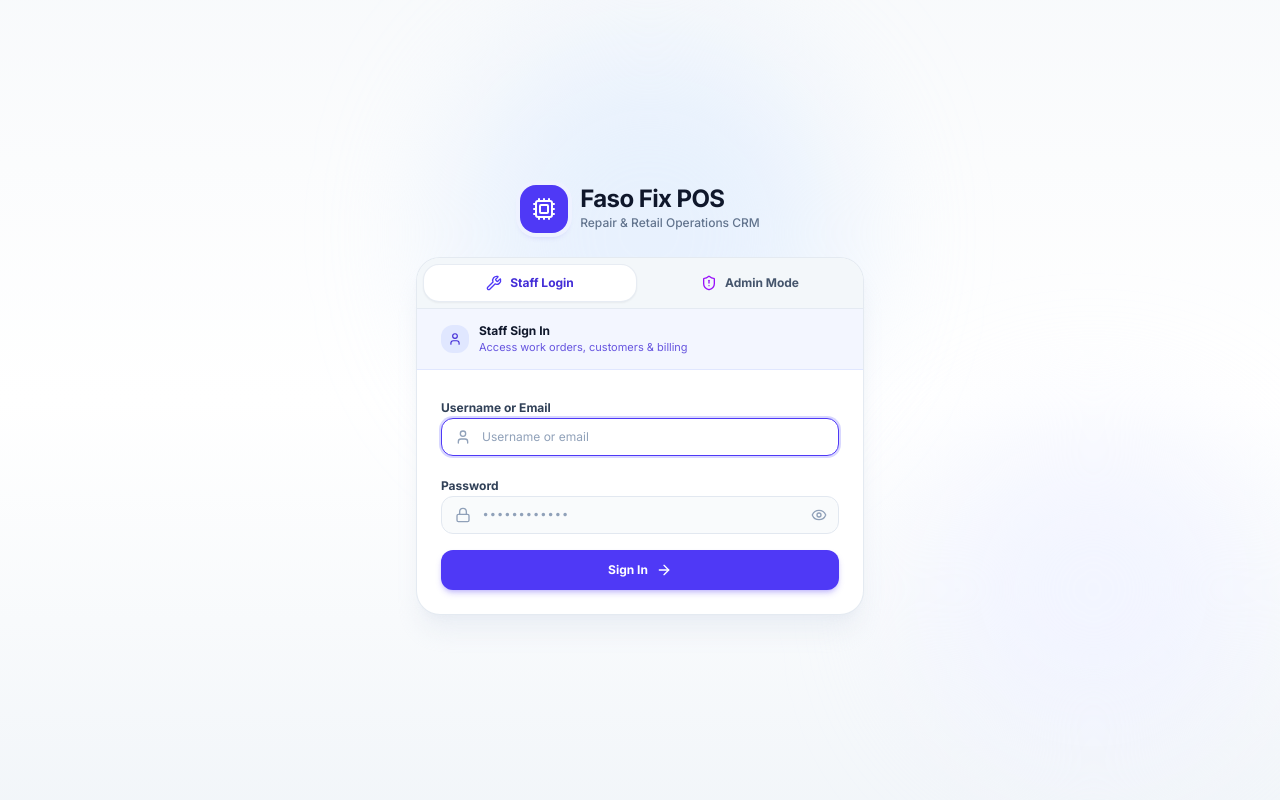
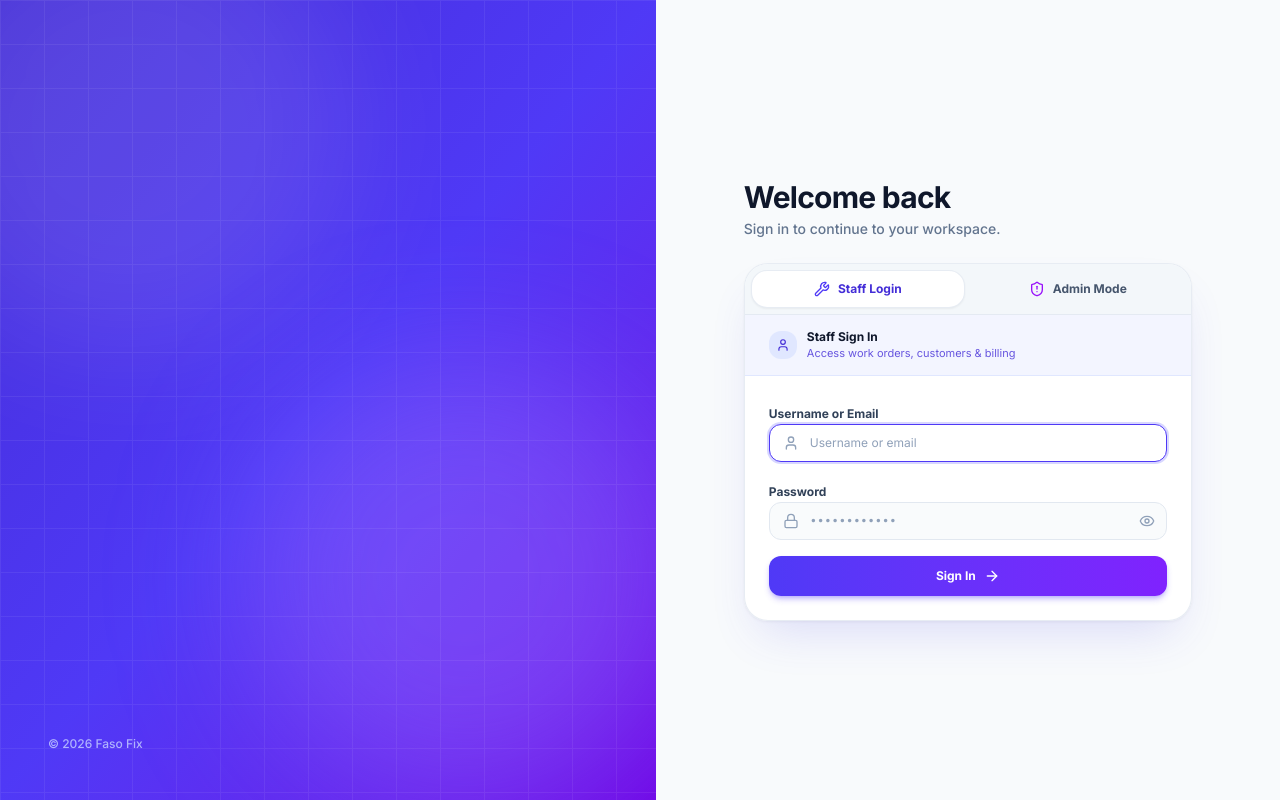
Before and after one commit to Ay4uh/faso-fix-pos, a React (Vite) app: page / in a window 1280 px wide. Built offline with nearby package versions, Linux system fonts and the light colour scheme; no server answers.

Commit message:
style(login): split-screen brand panel, remove CRM tagline, polished card

```diff
--- a/src/components/LoginPage.tsx
+++ b/src/components/LoginPage.tsx
@@ -131,27 +131,73 @@ export const LoginPage: React.FC<LoginPageProps> = ({ onLoginSuccess, sessionExp
   };
 
   return (
-    <div className="relative min-h-screen overflow-hidden bg-gradient-to-b from-slate-50 via-white to-slate-100/80 flex flex-col justify-center items-center p-4 sm:p-6 text-slate-800 select-none">
-      {/* Soft Ambient Glows */}
-      <div className="absolute top-12 left-1/2 -translate-x-1/2 w-96 h-96 bg-blue-100/60 rounded-full blur-3xl pointer-events-none ui-float-ambient" />
-      <div className="absolute bottom-10 right-10 w-80 h-80 bg-indigo-50/70 rounded-full blur-3xl pointer-events-none ui-float-ambient-slow" />
+    <div className="relative min-h-screen overflow-hidden bg-slate-50 lg:grid lg:grid-cols-[1.05fr_1fr] text-slate-800 select-none">
+      {/* Left Brand Showcase (desktop) */}
+      <div className="hidden lg:flex relative flex-col justify-between overflow-hidden bg-gradient-to-br from-indigo-700 via-indigo-600 to-violet-700 p-12 text-white">
+        <div className="absolute -top-24 -left-24 w-[28rem] h-[28rem] bg-white/10 rounded-full blur-3xl pointer-events-none ui-float-ambient" />
+        <div className="absolute bottom-0 right-0 w-[26rem] h-[26rem] bg-violet-400/30 rounded-full blur-3xl pointer-events-none ui-float-ambient-slow" />
+        <div
+          className="absolute inset-0 opacity-[0.07] pointer-events-none"
+          style={{
+            backgroundImage:
+              'linear-gradient(rgba(255,255,255,0.9) 1px, transparent 1px), linear-gradient(90deg, rgba(255,255,255,0.9) 1px, transparent 1px)',
+            backgroundSize: '44px 44px',
+          }}
+        />
+
+        <div className="relative flex items-center gap-3 ui-view-enter">
+          <div className="w-11 h-11 rounded-2xl bg-white/15 backdrop-blur border border-white/25 flex items-center justify-center shadow-lg">
+            <Cpu className="w-5 h-5" />
+          </div>
+          <span className="text-xl font-black tracking-tight">Faso Fix POS</span>
+        </div>
+
+        <div className="relative space-y-6 max-w-md ui-view-enter">
+          <h2 className="text-4xl xl:text-5xl font-black leading-[1.05] tracking-tight text-balance">
+            Every repair,
+            <br />
+            <span className="text-indigo-200">on time.</span>
+          </h2>
+          <div className="space-y-3">
+            {[
+              'Track every device from check-in to pickup',
+              'Instant alerts when a promise date is missed',
+              'Quotes, payments & receipts in one place',
+            ].map((line) => (
+              <div key={line} className="flex items-center gap-3 text-sm text-indigo-50/95 font-medium">
+                <span className="w-6 h-6 rounded-lg bg-white/15 border border-white/20 flex items-center justify-center shrink-0">
+                  <ArrowRight className="w-3.5 h-3.5" />
+                </span>
+                {line}
+              </div>
+            ))}
+          </div>
+        </div>
+
+        <p className="relative text-xs text-indigo-200/80 font-medium">© {new Date().getFullYear()} Faso Fix</p>
+      </div>
+
+      {/* Right Form Column */}
+      <div className="relative min-h-screen flex flex-col justify-center items-center p-4 sm:p-8">
+      <div className="absolute top-10 left-1/2 -translate-x-1/2 w-96 h-96 bg-indigo-100/70 rounded-full blur-3xl pointer-events-none ui-float-ambient lg:hidden" />
 
       <div className="w-full max-w-md relative z-10 space-y-6">
         {/* Brand Header */}
-        <div className="text-center space-y-2.5 ui-view-enter">
-          <div className="flex items-center justify-center gap-3 group">
-            <div className="w-12 h-12 rounded-2xl bg-indigo-600 text-white flex items-center justify-center shadow-md shadow-indigo-600/25 ring-4 ring-indigo-50 ui-icon-spring">
+        <div className="space-y-2 ui-view-enter">
+          <div className="flex items-center justify-center lg:justify-start gap-3 lg:hidden">
+            <div className="w-12 h-12 rounded-2xl bg-gradient-to-br from-indigo-600 to-violet-600 text-white flex items-center justify-center shadow-md shadow-indigo-600/25 ring-4 ring-indigo-50 ui-icon-spring">
               <Cpu className="w-6 h-6" />
             </div>
-            <div className="text-left">
-              <h1 className="text-2xl font-black text-slate-900 tracking-tight leading-none">Faso Fix POS</h1>
-              <p className="text-xs text-slate-500 font-medium mt-1">Repair &amp; Retail Operations CRM</p>
-            </div>
+            <h1 className="text-2xl font-black text-slate-900 tracking-tight leading-none">Faso Fix POS</h1>
+          </div>
+          <div className="text-center lg:text-left">
+            <h2 className="text-2xl sm:text-3xl font-black text-slate-900 tracking-tight">Welcome back</h2>
+            <p className="text-sm text-slate-500 font-medium mt-1">Sign in to continue to your workspace.</p>
           </div>
         </div>
 
         {/* Card Container */}
-        <div className="bg-white rounded-3xl border border-slate-200/90 shadow-xl shadow-slate-200/60 overflow-hidden ui-modal">
+        <div className="bg-white/90 backdrop-blur rounded-3xl border border-slate-200/80 shadow-[0_1px_3px_rgba(15,23,42,0.05),0_24px_48px_-16px_rgba(79,70,229,0.18)] overflow-hidden ui-modal">
           {/* Mode Switcher Tabs (Segmented Control) */}
           <div className="grid grid-cols-2 p-1.5 bg-slate-100/80 border-b border-slate-200/80 gap-1.5">
             {/* Standard Login Tab */}
@@ -336,7 +382,7 @@ export const LoginPage: React.FC<LoginPageProps> = ({ onLoginSuccess, sessionExp
               className={`w-full py-3 px-4 rounded-xl text-xs font-bold text-white ui-press ui-btn-glow group shadow-md flex items-center justify-center gap-2 cursor-pointer disabled:opacity-50 mt-2 ${
                 isAdminMode
                   ? 'bg-purple-600 hover:bg-purple-700 active:bg-purple-800 shadow-purple-600/25'
-                  : 'bg-indigo-600 hover:bg-indigo-700 active:bg-indigo-800 shadow-indigo-600/25'
+                  : 'bg-gradient-to-r from-indigo-600 to-violet-600 hover:from-indigo-700 hover:to-violet-700 shadow-indigo-600/30'
               }`}
             >
               {isLoading ? (
@@ -360,6 +406,7 @@ export const LoginPage: React.FC<LoginPageProps> = ({ onLoginSuccess, sessionExp
           </form>
         </div>
       </div>
+      </div>
     </div>
   );
 };
```
